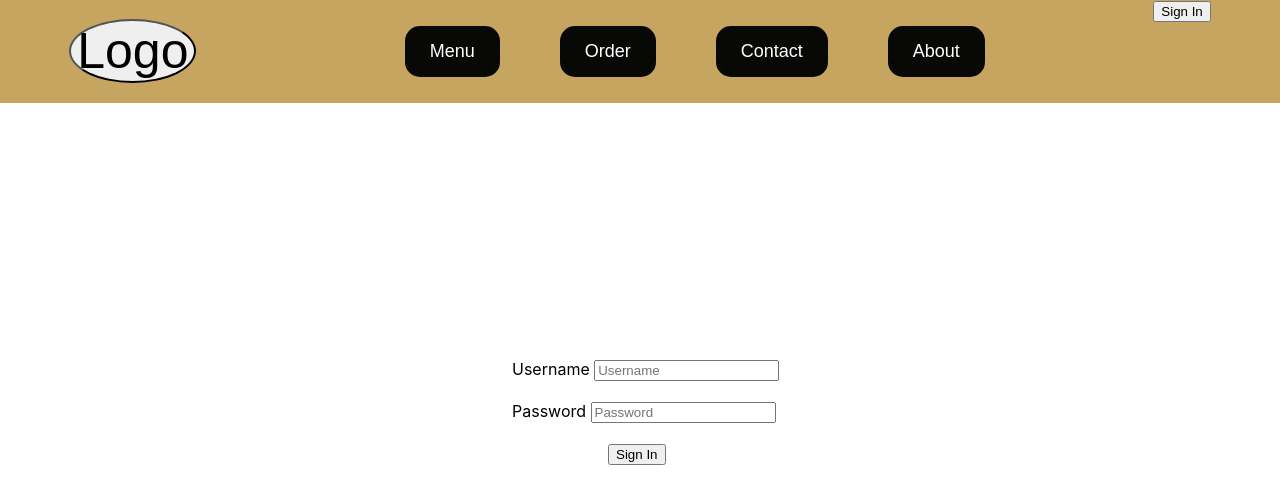
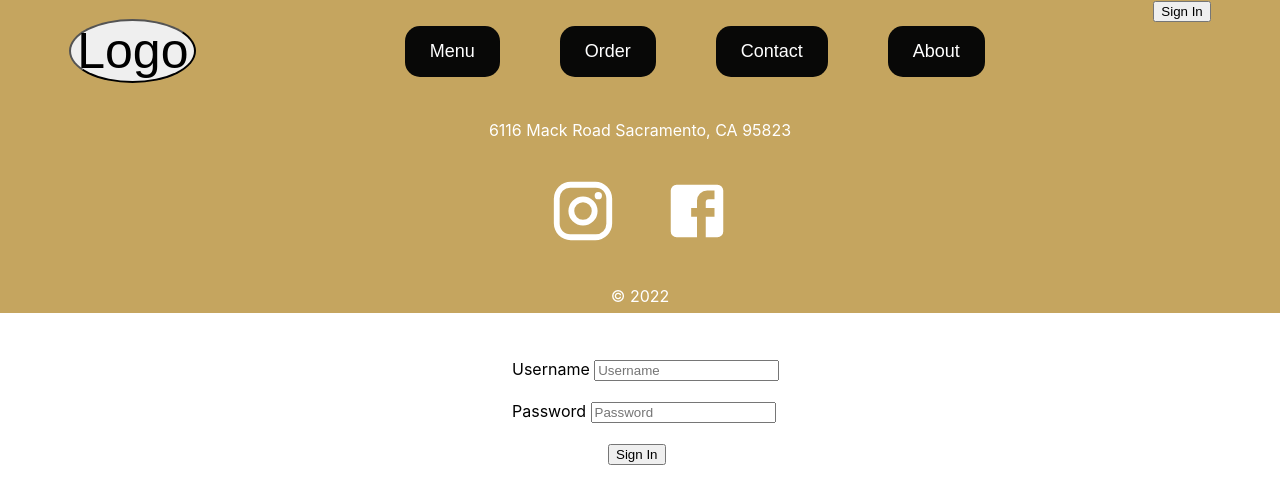
Before and after one commit to Massoud2017/Senior-Project, a React (Create React App) app in the folder frontend/restaurant/: page /login in a window 1280 px wide. Shown: the top 504 px of the page. Built offline with nearby package versions, Linux system fonts and the light colour scheme.

Commit message:
added footbar

```diff
--- a/frontend/restaurant/package.json
+++ b/frontend/restaurant/package.json
@@ -4,6 +4,7 @@
   "private": true,
   "dependencies": {
     "@googlemaps/react-wrapper": "^1.1.15",
+    "@material-ui/icons": "^4.11.2",
     "@react-google-maps/api": "^2.7.0",
     "@testing-library/jest-dom": "^5.15.0",
     "@testing-library/react": "^11.2.7",
@@ -12,10 +13,10 @@
     "google-map-react": "^2.1.10",
     "react": "^16.13.0",
     "react-dom": "^16.13.0",
-    "react-google-maps": "^7.3.0",
+    "react-google-maps": "^9.4.5",
     "react-router": "^6.0.2",
     "react-router-dom": "^6.0.2",
-    "react-scripts": "^3.0.1",
+    "react-scripts": "^5.0.0",
     "web-vitals": "^1.1.2"
   },
   "scripts": {
--- a/frontend/restaurant/src/App.js
+++ b/frontend/restaurant/src/App.js
@@ -2,8 +2,9 @@ import Home from "./screens/Home";
 import Login from "./screens/Login";
 import About from "./screens/About";
 import Contact from "./screens/Contact";
+import Footer from "./components/Footer";
 import Menu from "./screens/Menu";
-import Nav from "./screens/Nav";
+import Nav from "./components/Nav";
 import Order from "./screens/Order";
 import { BrowserRouter as Router, Routes, Route } from "react-router-dom";
 import React from "react";
@@ -11,9 +12,8 @@ import "./App.css";
 
 function App() {
   return (
+    <div className="app">
     <Router>
-      <div className="app">
-
         <Nav/>
         <Routes>
           <Route path="/" exact element={<Home/>} />
@@ -23,8 +23,9 @@ function App() {
           <Route path="/about" element={<About />} />
           <Route path="/login" element={<Login/>} />
         </Routes>
+      <Footer/>
+      </Router>
       </div>
-    </Router>
   );
 }
 
--- /dev/null
+++ b/frontend/restaurant/src/components/components-styles/Footer.css
@@ -0,0 +1,21 @@
+.footer {
+    width: 100%;
+    height: 200px;
+    background: rgb(197, 165, 95);
+    display: flex;
+    justify-content: center;
+    align-items: center;
+    flex-direction: column;
+    padding-top: 10px;
+  }
+
+  .socialMedia svg {
+    color: white;
+    margin: 20px;
+    font-size: 70px;
+    cursor: pointer;
+  }
+
+  .footer p {
+    color: white;
+  }
--- a/frontend/restaurant/src/screens/Login.js
+++ b/frontend/restaurant/src/screens/Login.js
@@ -1,6 +1,6 @@
 import React , {useState, useEffect} from 'react';
 import Axios from 'axios'
-import style from './style.css'
+
 
 function Login() {
   const [userID, setUserID] = useState('');
--- a/frontend/restaurant/src/screens/Nav.js
+++ /dev/null
@@ -1,59 +0,0 @@
-import React from 'react'
-import {Link} from 'react-router-dom';
-function Nav() {
-    return (
-
-
-        <div className="nav">
-
-
-
-         <nav>
-        <Link to='/' >
-        <li>
-        <button className="logo">Logo</button>
-        </li>
-        </Link>
-
-            <ul className="nav-links">
-
-                <Link to='/menu' >
-                <li>
-                <button className="menu-1">Menu</button>
-                </li>
-                </Link>
-                <Link to="/order">
-                <li>
-                <button className="order">Order</button>
-                </li>
-                </Link>
-                <Link to="/contact">
-                <li>
-                <button className="contact">Contact</button>
-                </li>
-                </Link>
-
-                <Link to="/about">
-                <li>
-                <button className="about-btn">About</button>
-                </li>
-                </Link>
-
-
-
-
-            </ul>
-            <Link to="/login">
-                <li>
-                <button  className="login-btn">Sign In</button>
-                </li>
-                </Link>
-
-        </nav>
-
-
-        </div>
-    )
-}
-
-export default Nav;
```
Also changed, not shown: frontend/restaurant/public/yelp_burst.png (added), frontend/restaurant/src/components/components-styles/style.css (renamed from frontend/restaurant/src/screens/style.css), 1 other file (tests, documents, lock files or other folders).
